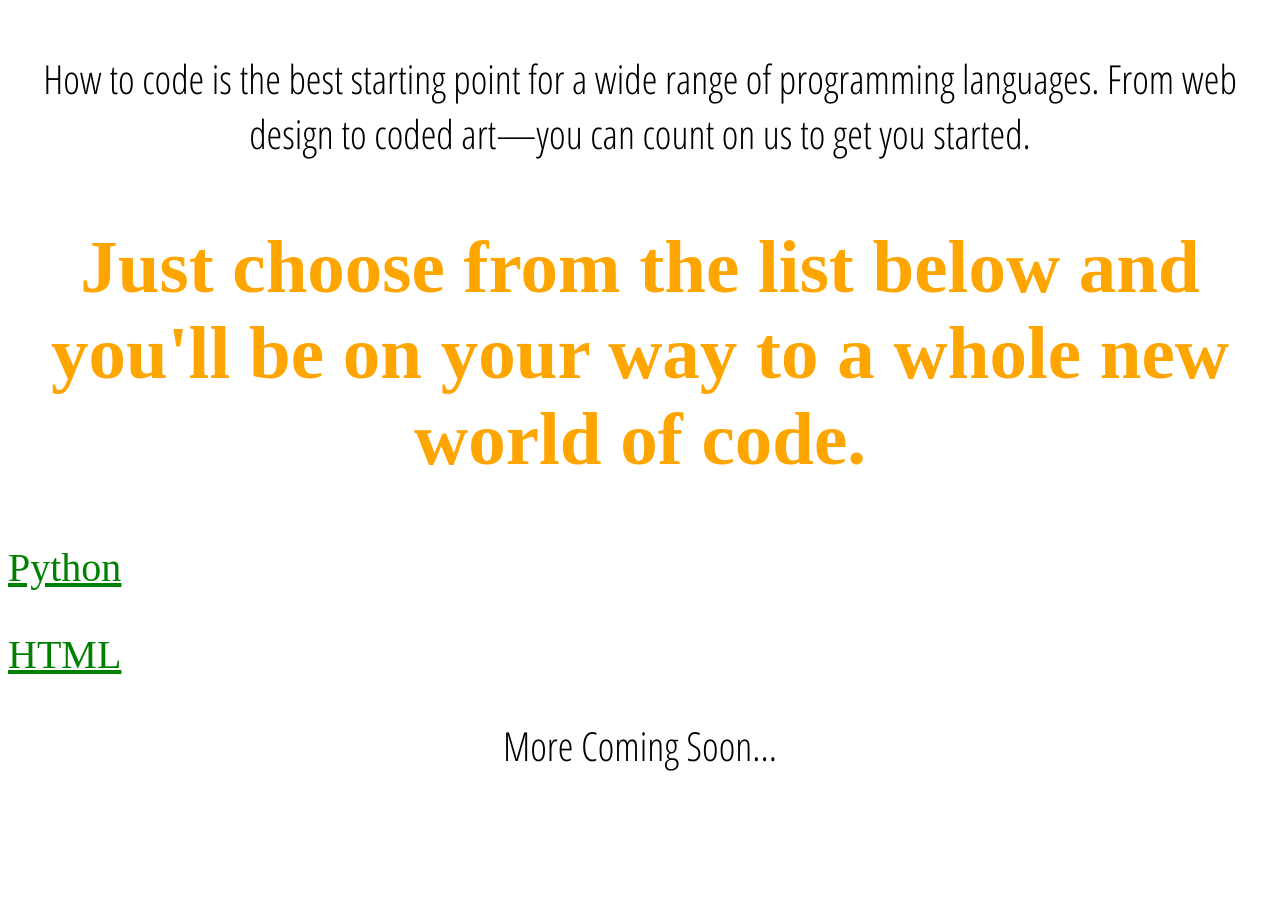
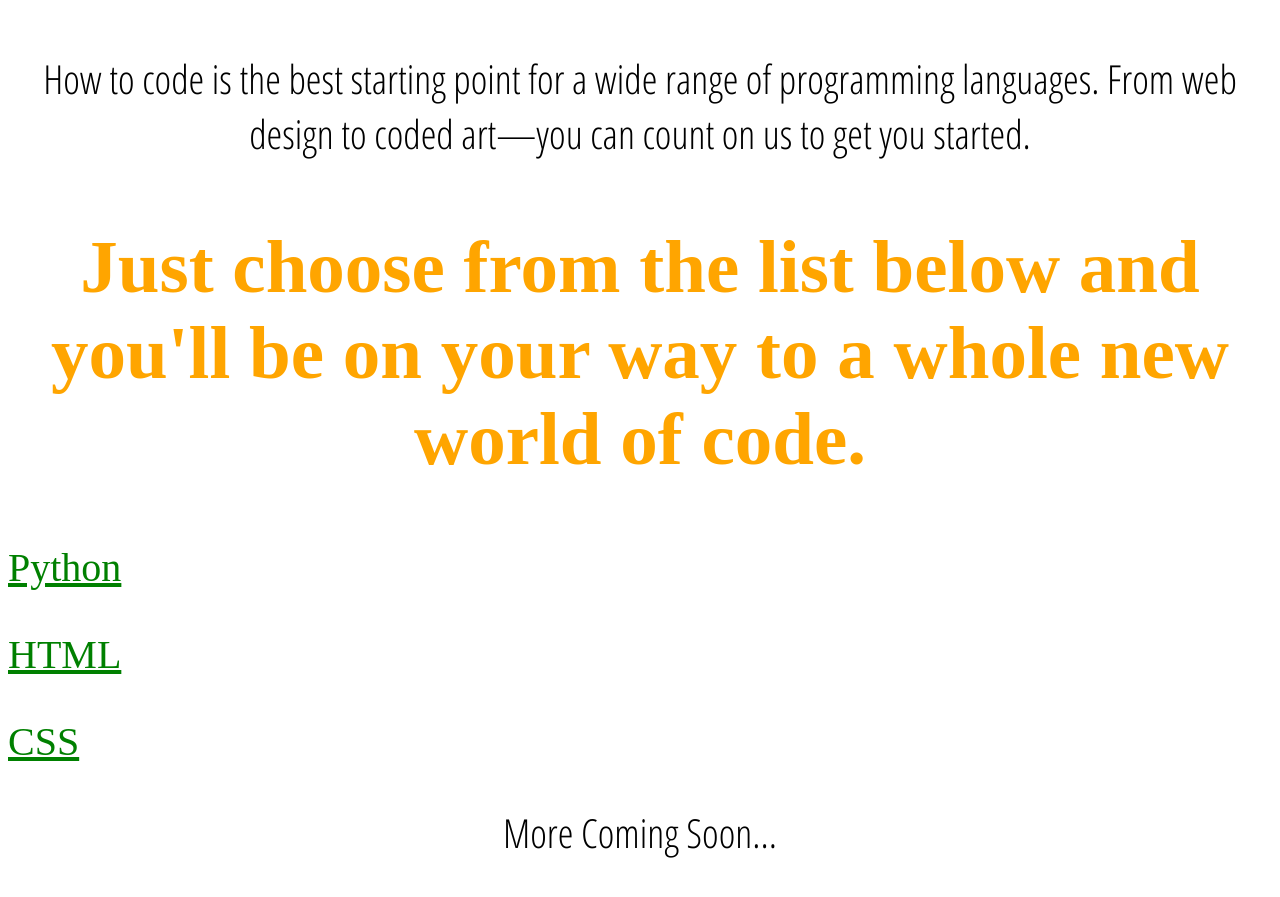
Before and after one commit to ostephagus/how-to-code.github.io, a Jekyll site: the page page.html, which Jekyll copies as it is, in a window 1280 px wide and 900 px high, scrolled down 654 px. Shown: the top 897 px of the window. Built offline with Jekyll 4.4.1, drawn with Linux system fonts in a browser that asks for light colours; before the commit the page ends 1467 px from its top, so only the background shows below that.

Commit message:
Add a link to Noah's css pages

```diff
--- a/page.html
+++ b/page.html
@@ -1,15 +1,9 @@
 <DOCTYPE html>
-
 <html lang="en-UK">
-
   <head>
-
     <link rel='stylesheet' type='text/css' href='/sam.css'>
-
     <link href="https://fonts.googleapis.com/css?family=Open+Sans+Condensed:300" rel="stylesheet">
-
     <title>How to code</title>
-
     <script async src="//pagead2.googlesyndication.com/pagead/js/adsbygoogle.js"></script>
 <script>
   (adsbygoogle = window.adsbygoogle || []).push({
@@ -17,37 +11,21 @@
     enable_page_level_ads: true
   });
 </script>
-
   </head>
-
   <body>
-
     <div class="sidebar">
-
       <a href="/python/python-start-page.html">Python</a>
-
     </div>
-
     <h1 class="index">Welcome to How To Code!</h1>
-
     <h2 class="index">The top coding site for beginners!</h2>
-
     <p class="index">How to code is the best starting point for a wide range of programming languages. From web design to coded art&mdash;you can count on us to get you started.</p>
-
     <h2 class="index">Just choose from the list below and you'll be on your way to a whole new world of code.</h2>
-
     <div class="site-button">
-
-    <p class="index"><div class="python-button"><a class="index" href="/python-page.html">Python</a></div></p>
-
-    <p class="index"><div class="html-button"><a class="index" href="html-page.html">HTML</a></div></p>
-
-    <!--<p class="index"><div class="JavaScript-button"><a class="index" href="/JS-page/JS-page.html">JavaScript</a></div></p>-->
-
+      <p class="index"><div class="python-button"><a class="index" href="/python-page.html">Python</a></div></p>
+      <p class="index"><div class="html-button"><a class="index" href="html-page.html">HTML</a></div></p>
+      <p class="index"><div class="css-button"><a class="index" href="/css-page.html">CSS</a></div></p>
+      <!--<p class="index"><div class="JavaScript-button"><a class="index" href="/js-page.html">JavaScript</a></div></p>-->
     </div>
-
     <p class="index">More Coming Soon...</p>
-
   </body>
-
 </html>
```
